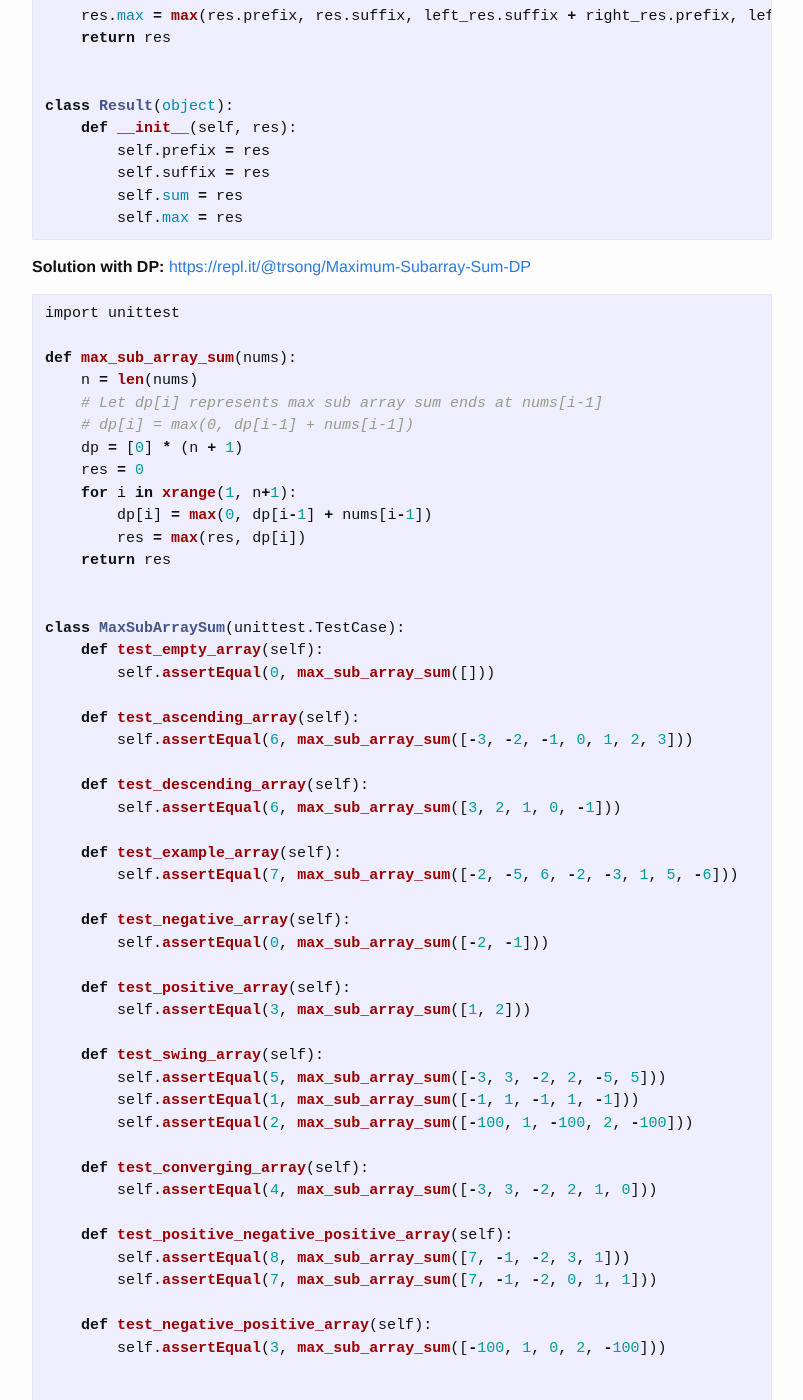
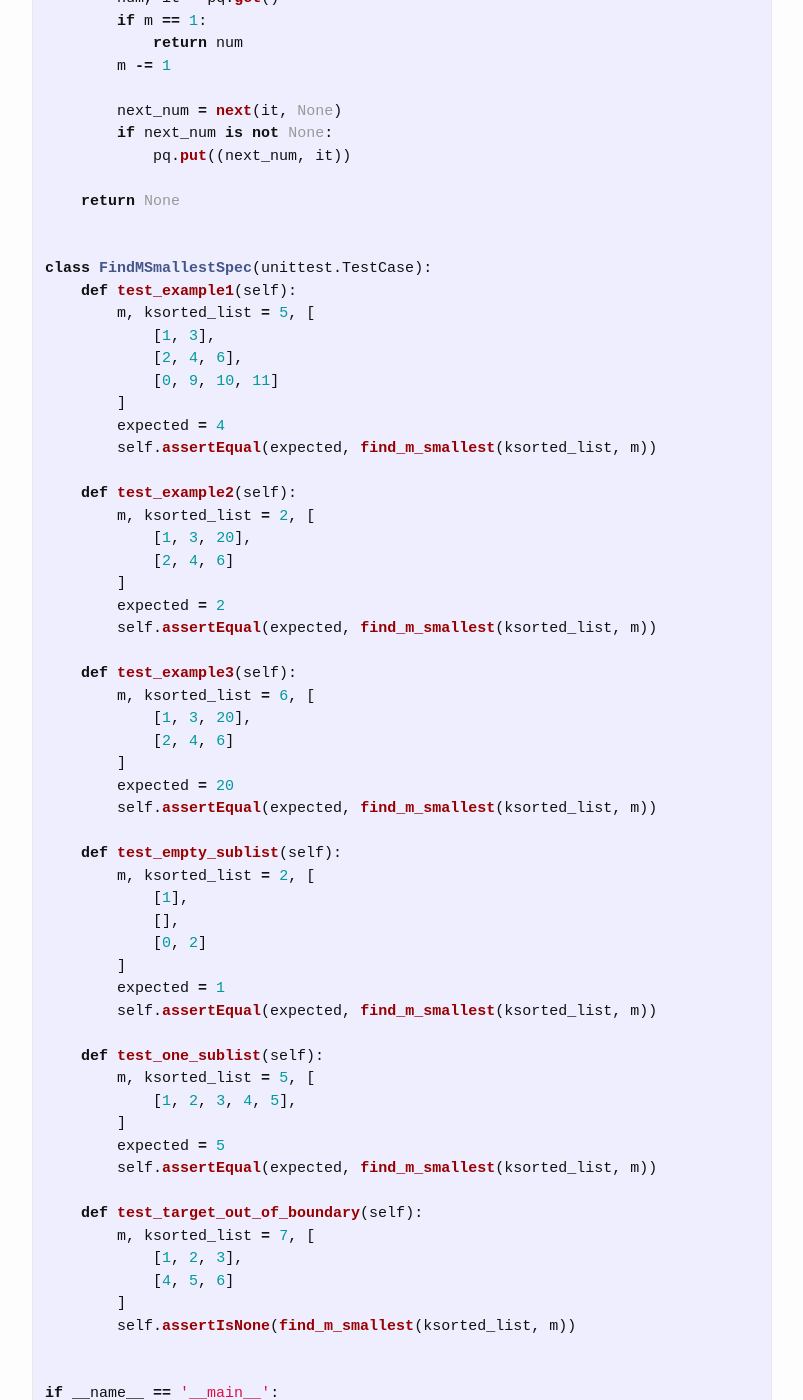
Before and after one commit to trsong/trsong.github.io, a Jekyll site: the page built from _posts/2020-11-01-DailyQuestionsAug.md, in a window 1280 px wide and 1400 px high, scrolled down 1940 px. Shown: the whole window, without its empty margins (238-1041 px from the left). Built offline with Jekyll 4.4.1, drawn with Linux system fonts in a browser that asks for light colours; some of the changed text lies outside the part shown.

Commit message:
Add solution to Nov 6 question and add Nov 7 question.

````diff
--- a/_posts/2020-11-01-DailyQuestionsAug.md
+++ b/_posts/2020-11-01-DailyQuestionsAug.md
@@ -17,6 +17,25 @@ categories: Python/Java
 **Python 3 Playground:** [https://repl.it/languages/python3](https://repl.it/languages/python3)
 
 **Java Playground:** [https://repl.it/languages/java](https://repl.it/languages/java)
+
+
+### Nov 7, 2020 \[Medium\] Largest Square
+---
+> **Question:** Given an N by M matrix consisting only of 1's and 0's, find the largest square matrix containing only 1's and return its dimension size.
+
+**Example:**
+```py
+Given the following matrix:
+
+[[1, 0, 0, 0],
+ [1, 1, 1, 1],
+ [1, 1, 1, 1],
+ [0, 1, 0, 0]]
+
+Return 2. As the following 1s form the largest square matrix containing only 1s:
+ [1, 1],
+ [1, 1]
+```
 
 
 ### Nov 6, 2020 \[Medium\] M Smallest in K Sorted Lists
@@ -41,6 +60,86 @@ Output: 2
 ```py
 Input: [[1, 3, 20], [2, 4, 6]], m = 6
 Output: 20
+```
+
+**Solution:** [https://repl.it/@trsong/Find-the-M-thSmallest-in-K-Sorted-Lists](https://repl.it/@trsong/Find-the-M-thSmallest-in-K-Sorted-Lists)
+```py
+import unittest
+from Queue import PriorityQueue
+
+def find_m_smallest(ksorted_list, m):
+    pq = PriorityQueue()
+    for lst in ksorted_list:
+        if not lst:
+            continue
+        it = iter(lst)
+        pq.put((it.next(), it))
+
+    while not pq.empty():
+        num, it = pq.get()
+        if m == 1:
+            return num
+        m -= 1
+
+        next_num = next(it, None)
+        if next_num is not None:
+            pq.put((next_num, it))
+
+    return None
+
+
+class FindMSmallestSpec(unittest.TestCase):
+    def test_example1(self):
+        m, ksorted_list = 5, [
+            [1, 3],
+            [2, 4, 6],
+            [0, 9, 10, 11]
+        ]
+        expected = 4
+        self.assertEqual(expected, find_m_smallest(ksorted_list, m))
+
+    def test_example2(self):
+        m, ksorted_list = 2, [
+            [1, 3, 20],
+            [2, 4, 6]
+        ]
+        expected = 2
+        self.assertEqual(expected, find_m_smallest(ksorted_list, m))
+
+    def test_example3(self):
+        m, ksorted_list = 6, [
+            [1, 3, 20],
+            [2, 4, 6]
+        ]
+        expected = 20
+        self.assertEqual(expected, find_m_smallest(ksorted_list, m))
+
+    def test_empty_sublist(self):
+        m, ksorted_list = 2, [
+            [1],
+            [],
+            [0, 2]
+        ]
+        expected = 1
+        self.assertEqual(expected, find_m_smallest(ksorted_list, m))
+
+    def test_one_sublist(self):
+        m, ksorted_list = 5, [
+            [1, 2, 3, 4, 5],
+        ]
+        expected = 5
+        self.assertEqual(expected, find_m_smallest(ksorted_list, m))
+
+    def test_target_out_of_boundary(self):
+        m, ksorted_list = 7, [
+            [1, 2, 3],
+            [4, 5, 6]
+        ]
+        self.assertIsNone(find_m_smallest(ksorted_list, m))
+
+
+if __name__ == '__main__':
+    unittest.main(exit=False)
 ```
 
 ### Nov 5, 2020 \[Easy\] Maximum Subarray Sum
````
